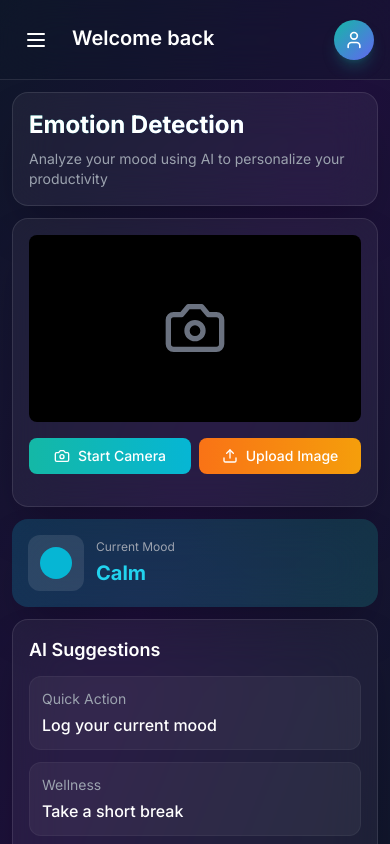
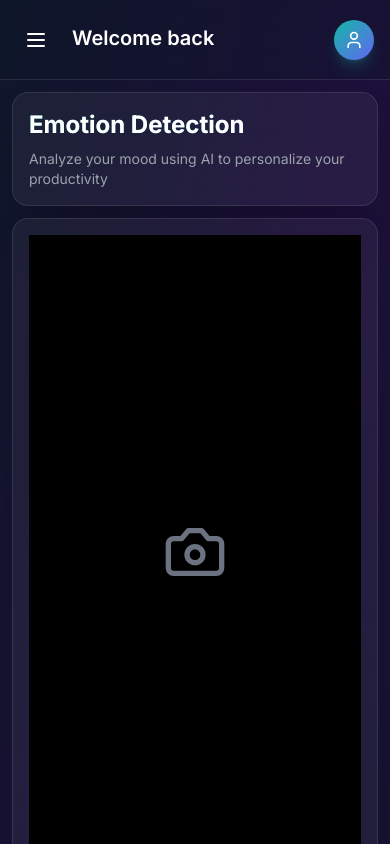
Before and after one commit to beingcrazyasalways/echo-saas, a Next.js app: page /emotion-v2 in a window 390 px wide. Shown: the top 844 px of the page. Built offline with nearby package versions, Linux system fonts and the light colour scheme; no server answers.

Commit message:
feat: improve EmotionCamera responsiveness - portrait-first mobile layout with immersive view

```diff
--- a/components/EmotionCamera.jsx
+++ b/components/EmotionCamera.jsx
@@ -381,9 +381,9 @@ export default function EmotionCamera({ onEmotionDetected }) {
   };
 
   return (
-    <div className="w-full">
+    <div className="w-full bg-black">
       {/* Camera Preview / Uploaded Image */}
-      <div className="relative aspect-video bg-black rounded-lg overflow-hidden mb-4">
+      <div className="relative h-[75vh] sm:h-[500px] w-full max-w-3xl mx-auto bg-black rounded-2xl overflow-hidden mb-4 sm:mb-6 transition-all duration-300">
         {uploadedImage ? (
           <img
             src={uploadedImage}
@@ -397,7 +397,7 @@ export default function EmotionCamera({ onEmotionDetected }) {
               autoPlay
               playsInline
               muted
-              className={`w-full h-full object-cover ${isCameraActive ? 'block' : 'hidden'}`}
+              className={`w-full h-full object-cover ${isCameraActive ? 'block' : 'hidden'} transition-opacity duration-300`}
             />
             {!isCameraActive && (
               <div className="w-full h-full flex items-center justify-center text-gray-500">
@@ -453,20 +453,20 @@ export default function EmotionCamera({ onEmotionDetected }) {
         )}
       </div>
 
-      {/* Controls */}
-      <div className="flex gap-2 sm:gap-3 mb-4">
+      {/* Controls - Bottom overlay on mobile, below camera on desktop */}
+      <div className="flex flex-col sm:flex-row gap-2 sm:gap-3 mb-4 sm:mb-6 px-4 sm:px-0">
         {!isCameraActive ? (
           <>
             <button
               onClick={startCamera}
-              className="flex-1 py-2 sm:py-3 bg-gradient-to-r from-teal-500 to-cyan-500 rounded-lg text-white font-medium hover:opacity-90 transition-opacity flex items-center justify-center gap-2 text-sm sm:text-base"
+              className="flex-1 py-3 sm:py-2 bg-gradient-to-r from-teal-500 to-cyan-500 rounded-lg text-white font-medium hover:opacity-90 transition-opacity flex items-center justify-center gap-2 text-sm sm:text-base"
             >
               <Camera className="w-4 h-4 sm:w-5 sm:h-5" />
               Start Camera
             </button>
             <button
               onClick={() => fileInputRef.current?.click()}
-              className="flex-1 py-2 sm:py-3 bg-gradient-to-r from-orange-500 to-amber-500 rounded-lg text-white font-medium hover:opacity-90 transition-opacity flex items-center justify-center gap-2 text-sm sm:text-base"
+              className="flex-1 py-3 sm:py-2 bg-gradient-to-r from-orange-500 to-amber-500 rounded-lg text-white font-medium hover:opacity-90 transition-opacity flex items-center justify-center gap-2 text-sm sm:text-base"
             >
               <Upload className="w-4 h-4 sm:w-5 sm:h-5" />
               Upload Image
@@ -484,7 +484,7 @@ export default function EmotionCamera({ onEmotionDetected }) {
             <button
               onClick={detectEmotionHandler}
               disabled={isAnalyzing || autoDetect || !faceAligned}
-              className="flex-1 py-2 sm:py-3 bg-gradient-to-r from-purple-500 to-indigo-500 rounded-lg text-white font-medium hover:opacity-90 transition-opacity flex items-center justify-center gap-2 disabled:opacity-50 disabled:cursor-not-allowed text-sm sm:text-base"
+              className="flex-1 py-3 sm:py-2 bg-gradient-to-r from-purple-500 to-indigo-500 rounded-lg text-white font-medium hover:opacity-90 transition-opacity flex items-center justify-center gap-2 disabled:opacity-50 disabled:cursor-not-allowed text-sm sm:text-base"
               title={!faceAligned ? "Align face properly for best accuracy" : ""}
             >
               {isAnalyzing ? (
@@ -501,7 +501,7 @@ export default function EmotionCamera({ onEmotionDetected }) {
             </button>
             <button
               onClick={autoDetect ? stopAutoDetection : startAutoDetection}
-              className={`flex-1 py-2 sm:py-3 rounded-lg text-white font-medium hover:opacity-90 transition-opacity flex items-center justify-center gap-2 text-sm sm:text-base ${
+              className={`flex-1 py-3 sm:py-2 rounded-lg text-white font-medium hover:opacity-90 transition-opacity flex items-center justify-center gap-2 text-sm sm:text-base ${
                 autoDetect
                   ? 'bg-gradient-to-r from-red-500 to-pink-500'
                   : 'bg-gradient-to-r from-green-500 to-emerald-500'
@@ -521,7 +521,7 @@ export default function EmotionCamera({ onEmotionDetected }) {
             </button>
             <button
               onClick={stopCamera}
-              className="px-3 sm:px-4 py-2 sm:py-3 bg-white/10 border border-white/20 rounded-lg text-white hover:bg-white/20 transition-colors"
+              className="px-4 sm:px-3 py-3 sm:py-2 bg-white/10 border border-white/20 rounded-lg text-white hover:bg-white/20 transition-colors"
             >
               <StopCircle className="w-4 h-4 sm:w-5 sm:h-5" />
             </button>
```
